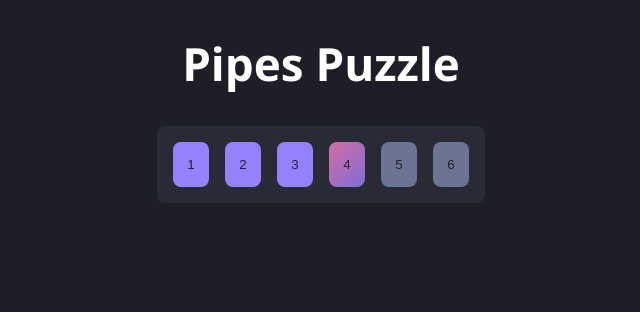
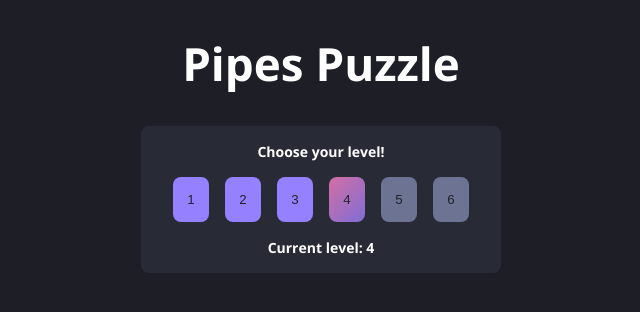
Before and after one commit to gabriel-brito/pipes-puzzle, a React (Create React App) app: page / in a window 1280 px wide. Shown: the top 312 px of the page, without its empty margins (319-959 px from the left). Built offline with nearby package versions, Linux system fonts and the light colour scheme; no server answers.

Commit message:
Updating Information component

```diff
--- a/src/components/Information/index.tsx
+++ b/src/components/Information/index.tsx
@@ -12,6 +12,8 @@ export default function Information({ currentLevel }: InformationTypes) {
       <S.Heading>Pipes Puzzle</S.Heading>
 
       <S.Levels>
+        <S.Subtitle>Choose your level!</S.Subtitle>
+
         <S.LevelList>
           {levels.map((level) => {
             const isCurrentLevel = level === currentLevel
@@ -31,6 +33,8 @@ export default function Information({ currentLevel }: InformationTypes) {
             )
           })}
         </S.LevelList>
+
+        <S.Subtitle>Current level: {currentLevel}</S.Subtitle>
       </S.Levels>
     </S.Wrapper>
   )
--- a/src/components/Information/styles.ts
+++ b/src/components/Information/styles.ts
@@ -18,6 +18,12 @@ export const Heading = styled.h1`
   margin-bottom: 32px;
 `
 
+export const Subtitle = styled.h2`
+  font-size: 14px;
+  margin: 0 auto;
+  text-align: center;
+`
+
 export const Levels = styled.nav`
   background-color: var(--bgContrast);
   border-radius: 8px;
@@ -29,6 +35,7 @@ export const LevelList = styled.ul`
   grid-gap: 16px;
   grid-template-columns: repeat(6, 36px);
   list-style: none;
+  margin: 16px;
 `
 
 export const LevelListItem = styled.li`
```
Also changed, not shown: 2 other files (tests, documents, lock files or other folders).
